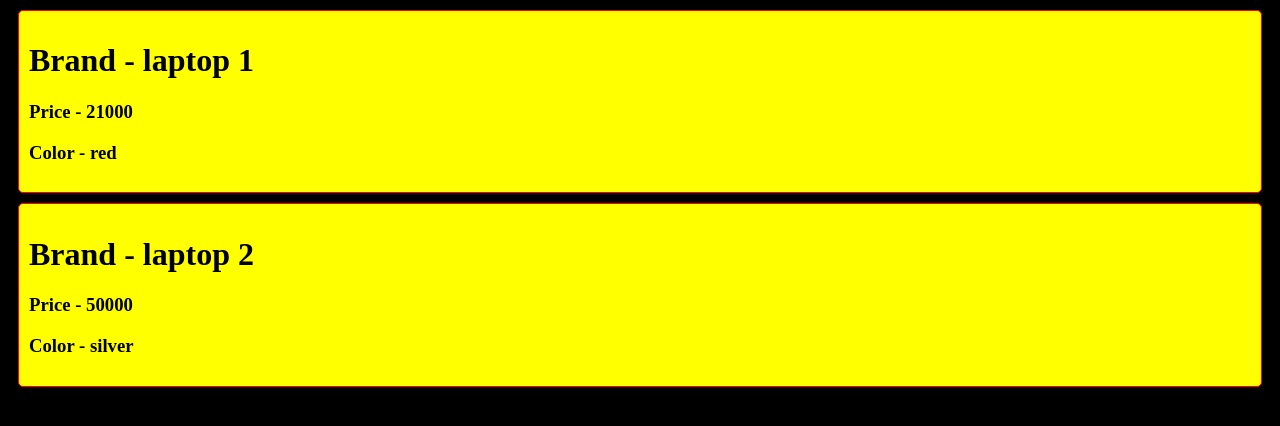
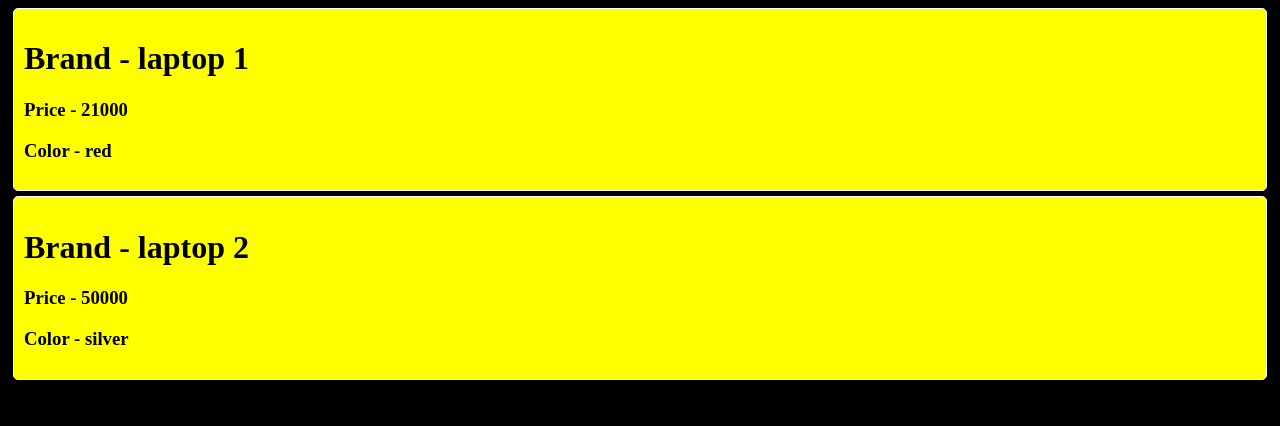
Before and after one commit to Rajan-4900/basics_React_learning, a React (Vite) app: page / in a window 1280 px wide. Shown: the top 426 px of the page. Built offline with nearby package versions, Linux system fonts and the light colour scheme.

Commit message:
created external CSS using Index.css

```diff
--- a/src/components/Product.jsx
+++ b/src/components/Product.jsx
@@ -1,17 +1,17 @@
 import React from 'react';
 
 const Product = ({ name, price, color, data = {} }) => {
-  // console.log(data.ram);
 
   // internal styling - using css classes
-  const Style = {
-    backgroundColor: 'Yellow',
-    color: 'Black',
-    padding: '10px',
-    margin: '10px',
-    border : '1px solid red',
-    borderRadius : '5px'
-  }
+  // const Style = {
+  //   backgroundColor: 'Yellow',
+  //   color: 'Black',
+  //   padding: '10px',
+  //   margin: '10px',
+  //   border : '1px solid red',
+  //   borderRadius : '5px'
+  // }
+
   return (
     // inline styling - style={{color : 'red', backgroundColor : 'black'}}
     <div
@@ -24,7 +24,10 @@ const Product = ({ name, price, color, data = {} }) => {
       //   padding: '10px',
       //   borderRadius: '5px'
       // }}
-      style={Style}
+
+      // style={Style} // it is used to apply the internal CSS styling
+
+      className="container" // it used to apply external CSS Styling
     >
       <h1>Brand - {name}</h1>
       <h3>Price - {price}</h3>
--- a/src/index.css
+++ b/src/index.css
@@ -2,3 +2,12 @@ body {
   background-color: black;
   color: white;
 }
+
+.container {
+  background-color: yellow;
+  color: black;
+  padding: 10px;
+  margin: 5px;
+  border: 1px solid white;
+  border-radius: 5px;
+}
```
